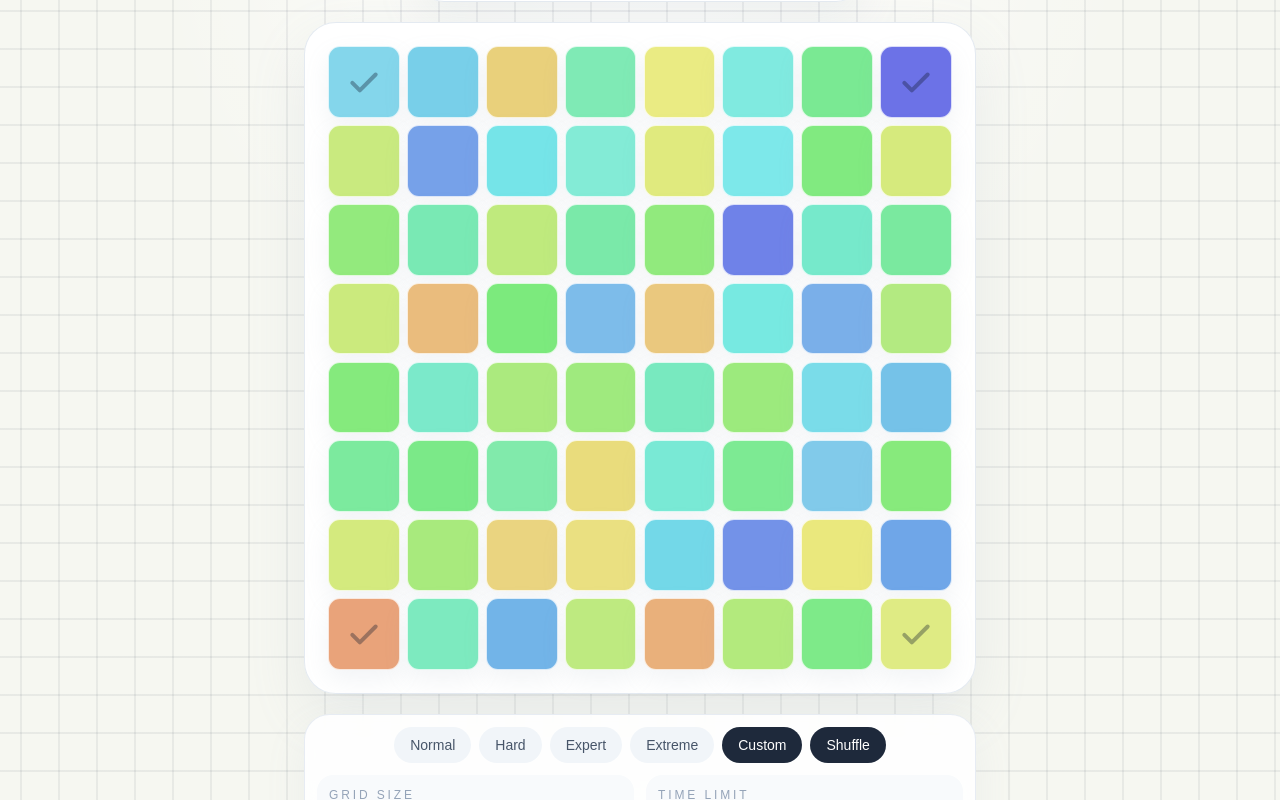
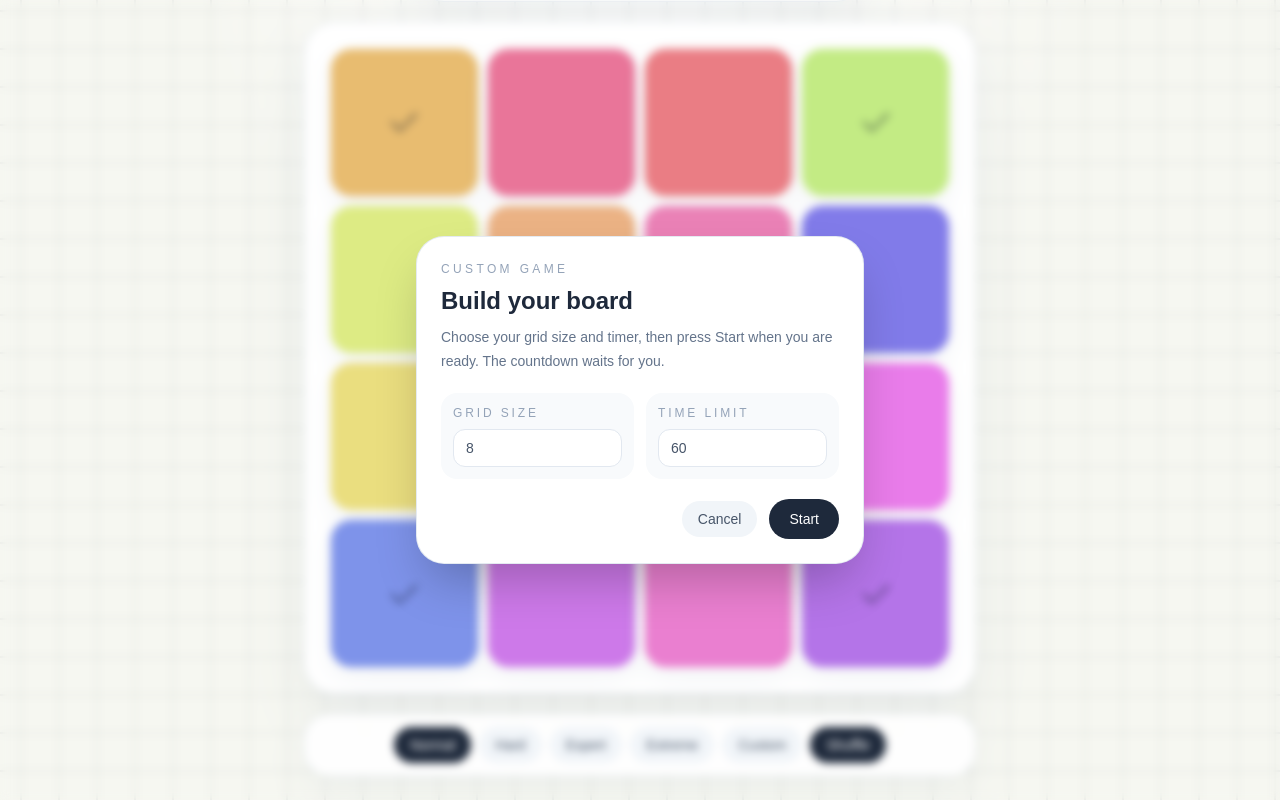
Before and after one commit to 0rka2/ColorTile, a Next.js app: page / in a window 1280 px wide. Both pictures are taken after a click on the button "Custom". Shown: the part 86-886 px from the top of the page. Built offline with nearby package versions, Linux system fonts and the light colour scheme.

Commit message:
ui improvements

```diff
--- a/app/game-components.tsx
+++ b/app/game-components.tsx
@@ -184,21 +184,13 @@ export function GameModal({
 }
 
 type ControlsProps = {
-  customSize: number;
-  customTime: number;
   difficulty: DifficultyKey;
-  onCustomSizeChange: (value: number) => void;
-  onCustomTimeChange: (value: number) => void;
   onDifficultyChange: (difficulty: DifficultyKey) => void;
   onRestart: () => void;
 };
 
 export function GameControls({
-  customSize,
-  customTime,
   difficulty,
-  onCustomSizeChange,
-  onCustomTimeChange,
   onDifficultyChange,
   onRestart: onShuffle,
 }: Readonly<ControlsProps>) {
@@ -232,9 +224,44 @@ export function GameControls({
             Shuffle
           </button>
         </div>
+      </div>
+    </section>
+  );
+}
 
-        {difficulty === "custom" && (
-          <div className="mt-3 grid gap-3 sm:grid-cols-2">
+type CustomGameModalProps = {
+  draftSize: number;
+  draftTime: number;
+  isOpen: boolean;
+  onClose: () => void;
+  onSizeChange: (value: number) => void;
+  onStart: () => void;
+  onTimeChange: (value: number) => void;
+};
+
+export function CustomGameModal({
+  draftSize,
+  draftTime,
+  isOpen,
+  onClose,
+  onSizeChange,
+  onStart,
+  onTimeChange,
+}: Readonly<CustomGameModalProps>) {
+  if (!isOpen) {
+    return null;
+  }
+
+  return (
+    <div className="fixed inset-0 z-40 flex items-center justify-center bg-slate-900/18 p-4 backdrop-blur-sm">
+      <div className="w-full max-w-md rounded-[1.75rem] border border-slate-200/90 bg-white p-6 shadow-2xl">
+        <p className="text-xs uppercase tracking-[0.28em] text-slate-400">Custom Game</p>
+        <h2 className="mt-2 text-2xl font-semibold text-slate-800">Build your board</h2>
+        <p className="mt-2 text-sm leading-6 text-slate-500">
+          Choose your grid size and timer, then press Start when you are ready. The countdown waits for you.
+        </p>
+
+        <div className="mt-5 grid gap-3 sm:grid-cols-2">
           <label className="rounded-2xl bg-slate-50 p-3 text-sm text-slate-600">
             <span className="mb-2 block text-xs uppercase tracking-[0.24em] text-slate-400">
               Grid Size
@@ -243,8 +270,8 @@ export function GameControls({
               type="number"
               min={3}
               max={12}
-                value={customSize}
-                onChange={(event) => onCustomSizeChange(Number(event.target.value) || 3)}
+              value={draftSize}
+              onChange={(event) => onSizeChange(Number(event.target.value) || 3)}
               className="w-full rounded-xl border border-slate-200 bg-white px-3 py-2 outline-none"
             />
           </label>
@@ -257,14 +284,30 @@ export function GameControls({
               type="number"
               min={10}
               max={180}
-                value={customTime}
-                onChange={(event) => onCustomTimeChange(Number(event.target.value) || 10)}
+              value={draftTime}
+              onChange={(event) => onTimeChange(Number(event.target.value) || 10)}
               className="w-full rounded-xl border border-slate-200 bg-white px-3 py-2 outline-none"
             />
           </label>
         </div>
-        )}
+
+        <div className="mt-5 flex items-center justify-end gap-3">
+          <button
+            type="button"
+            onClick={onClose}
+            className="rounded-full bg-slate-100 px-4 py-2 text-sm font-medium text-slate-600 transition hover:bg-slate-200"
+          >
+            Cancel
+          </button>
+          <button
+            type="button"
+            onClick={onStart}
+            className="rounded-full bg-slate-800 px-5 py-2.5 text-sm font-medium text-white transition hover:bg-slate-700"
+          >
+            Start
+          </button>
         </div>
-    </section>
+      </div>
+    </div>
   );
 }
--- a/app/globals.css
+++ b/app/globals.css
@@ -7,6 +7,7 @@
 }
 
 body {
+
   min-height: 100vh;
   margin: 0;
   background-color: #f6f7f1;
--- a/app/page.tsx
+++ b/app/page.tsx
@@ -17,13 +17,15 @@ import {
   scrambleBoard,
   swapTiles,
 } from "./game-logic";
-import { GameBoard, GameControls, GameHud, GameModal } from "./game-components";
+import { CustomGameModal, GameBoard, GameControls, GameHud, GameModal } from "./game-components";
 import { DifficultyConfig, DifficultyKey, Tile } from "./game-types";
 
 export default function Home() {
   const [difficulty, setDifficulty] = useState<DifficultyKey>("normal");
   const [customSize, setCustomSize] = useState(8);
-  const [customTime, setCustomTime] = useState(35);
+  const [customTime, setCustomTime] = useState(60);
+  const [customDraftSize, setCustomDraftSize] = useState(8);
+  const [customDraftTime, setCustomDraftTime] = useState(35);
   const [board, setBoard] = useState<Tile[]>([]);
   const [draggedIndex, setDraggedIndex] = useState<number | null>(null);
   const [moves, setMoves] = useState(0);
@@ -31,6 +33,8 @@ export default function Home() {
   const [completion, setCompletion] = useState(0);
   const [winState, setWinState] = useState(false);
   const [loseState, setLoseState] = useState(false);
+  const [customModalOpen, setCustomModalOpen] = useState(false);
+  const [timerStarted, setTimerStarted] = useState(true);
 
   const activeConfig =
     difficulty === "custom"
@@ -56,11 +60,16 @@ export default function Home() {
     setCompletion(checkCompletion(nextBoard));
     setWinState(false);
     setLoseState(false);
+    setTimerStarted(true);
   };
 
   useEffect(() => {
+    if (difficulty === "custom") {
+      return;
+    }
+
     startGame(activeConfig);
-  }, [difficulty, customSize, customTime]);
+  }, [difficulty]);
 
   useEffect(() => {
     if (!board.length) {
@@ -77,7 +86,7 @@ export default function Home() {
   }, [board]);
 
   useEffect(() => {
-    if (!board.length || winState || loseState) {
+    if (!board.length || winState || loseState || customModalOpen || !timerStarted) {
       return;
     }
 
@@ -95,7 +104,7 @@ export default function Home() {
     }, 1000);
 
     return () => window.clearInterval(interval);
-  }, [board.length, winState, loseState]);
+  }, [board.length, winState, loseState, customModalOpen, timerStarted]);
 
   const handleDragStart = (event: DragEvent<HTMLButtonElement>, index: number) => {
     if (winState || loseState) {
@@ -146,6 +155,38 @@ export default function Home() {
     setDraggedIndex(null);
   };
 
+  const handleDifficultyChange = (nextDifficulty: DifficultyKey) => {
+    if (nextDifficulty === "custom") {
+      setCustomDraftSize(customSize);
+      setCustomDraftTime(customTime);
+      setCustomModalOpen(true);
+      setTimerStarted(false);
+      return;
+    }
+
+    setCustomModalOpen(false);
+    setDifficulty(nextDifficulty);
+  };
+
+  const handleCustomStart = () => {
+    const nextConfig = {
+      label: DIFFICULTIES.custom.label,
+      size: clamp(customDraftSize, 3, 12),
+      time: clamp(customDraftTime, 10, 180),
+    };
+
+    setCustomSize(nextConfig.size);
+    setCustomTime(nextConfig.time);
+    setDifficulty("custom");
+    setCustomModalOpen(false);
+    startGame(nextConfig);
+  };
+
+  const handleCustomClose = () => {
+    setCustomModalOpen(false);
+    setTimerStarted(true);
+  };
+
   return (
     <main className="min-h-screen px-4 py-6 sm:px-6">
       <div className="mx-auto flex min-h-[calc(100vh-3rem)] w-full max-w-[72rem] flex-col items-center justify-center">
@@ -186,15 +227,21 @@ export default function Home() {
         </section>
 
         <GameControls
-          customSize={customSize}
-          customTime={customTime}
           difficulty={difficulty}
-          onCustomSizeChange={(value) => setCustomSize(clamp(value, 3, 12))}
-          onCustomTimeChange={(value) => setCustomTime(clamp(value, 10, 180))}
-          onDifficultyChange={setDifficulty}
+          onDifficultyChange={handleDifficultyChange}
           onRestart={() => startGame(activeConfig)}
         />
       </div>
+
+      <CustomGameModal
+        draftSize={customDraftSize}
+        draftTime={customDraftTime}
+        isOpen={customModalOpen}
+        onClose={handleCustomClose}
+        onSizeChange={(value) => setCustomDraftSize(clamp(value, 3, 12))}
+        onStart={handleCustomStart}
+        onTimeChange={(value) => setCustomDraftTime(clamp(value, 10, 180))}
+      />
     </main>
   );
 }
--- a/next.config.ts
+++ b/next.config.ts
@@ -1,5 +1,7 @@
 import type { NextConfig } from "next";
 
-const nextConfig: NextConfig = {};
+const nextConfig: NextConfig = {
+  devIndicators: false,
+};
 
 export default nextConfig;
```
Lines whose indentation alone changed are shown as unchanged.
